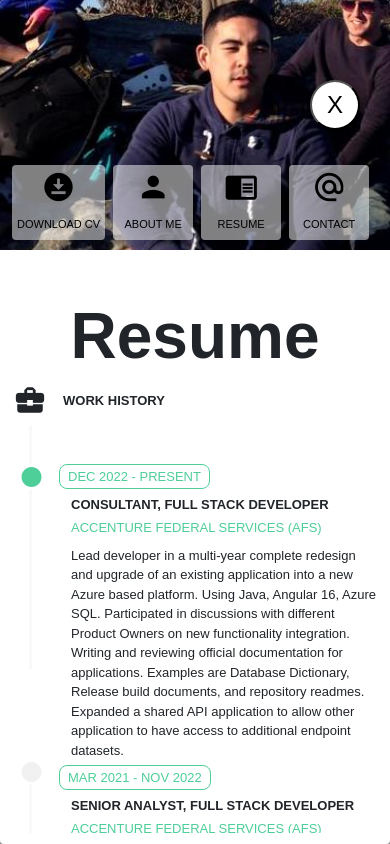
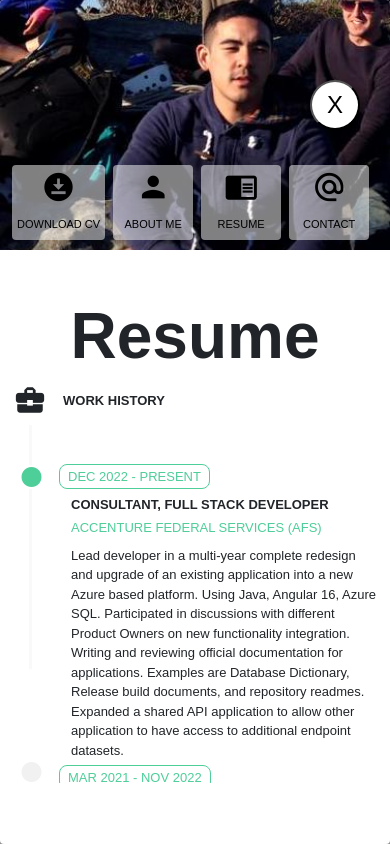
Before and after one commit to Caromin/CarominResume, an Angular app: page / in a window 390 px wide. Both pictures are taken after a click on the button "RESUME". Built offline with nearby package versions, Linux system fonts and the light colour scheme.

Commit message:
tweaking resume css

```diff
--- a/src/app/components/resume-modal/resume-modal.component.scss
+++ b/src/app/components/resume-modal/resume-modal.component.scss
@@ -53,3 +53,9 @@
     height: 450px;
     overflow-y: auto !important;
 }
+
+@media (max-width: 600px) {
+    .resumeFontSize {
+        height: 400px;
+    }
+}
```
